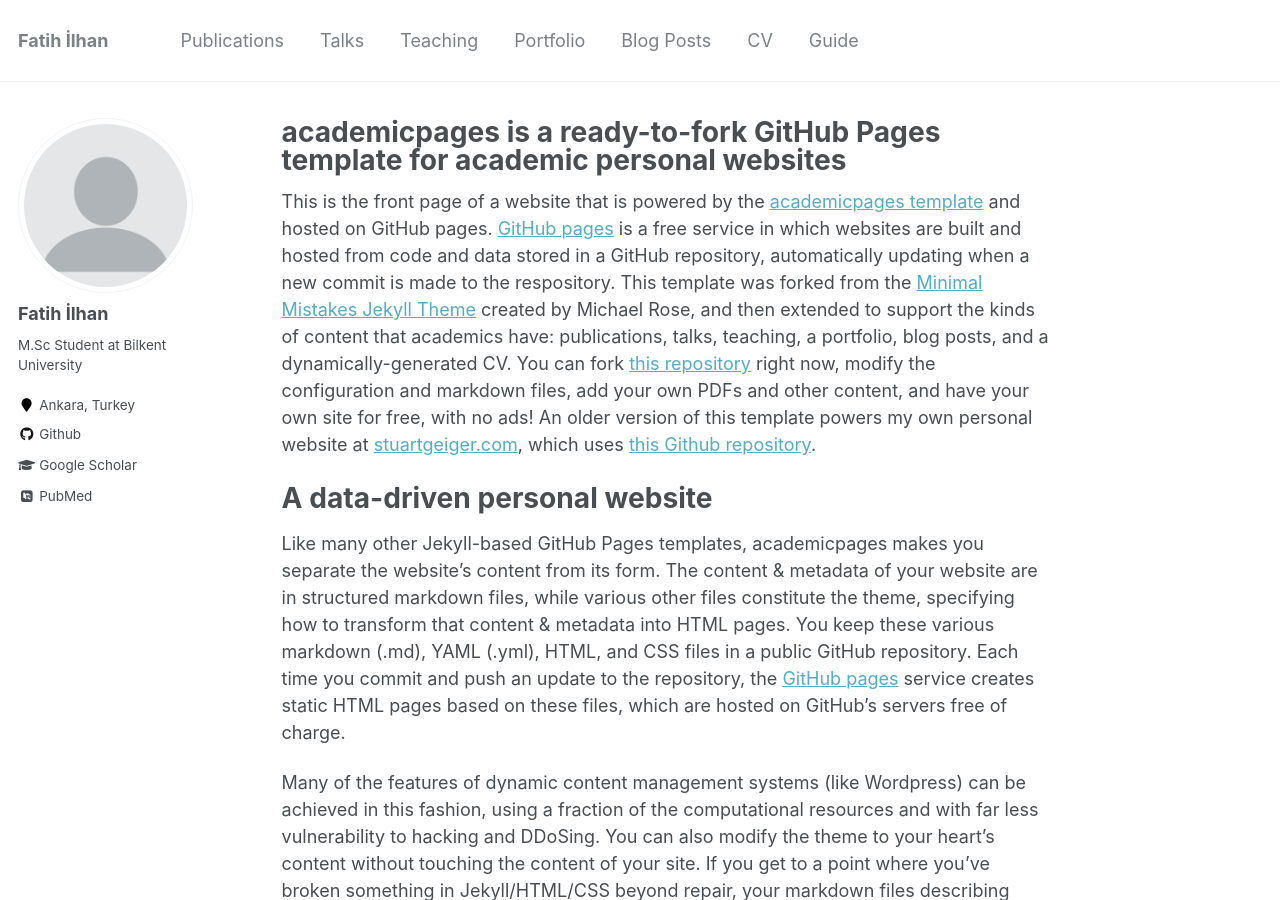
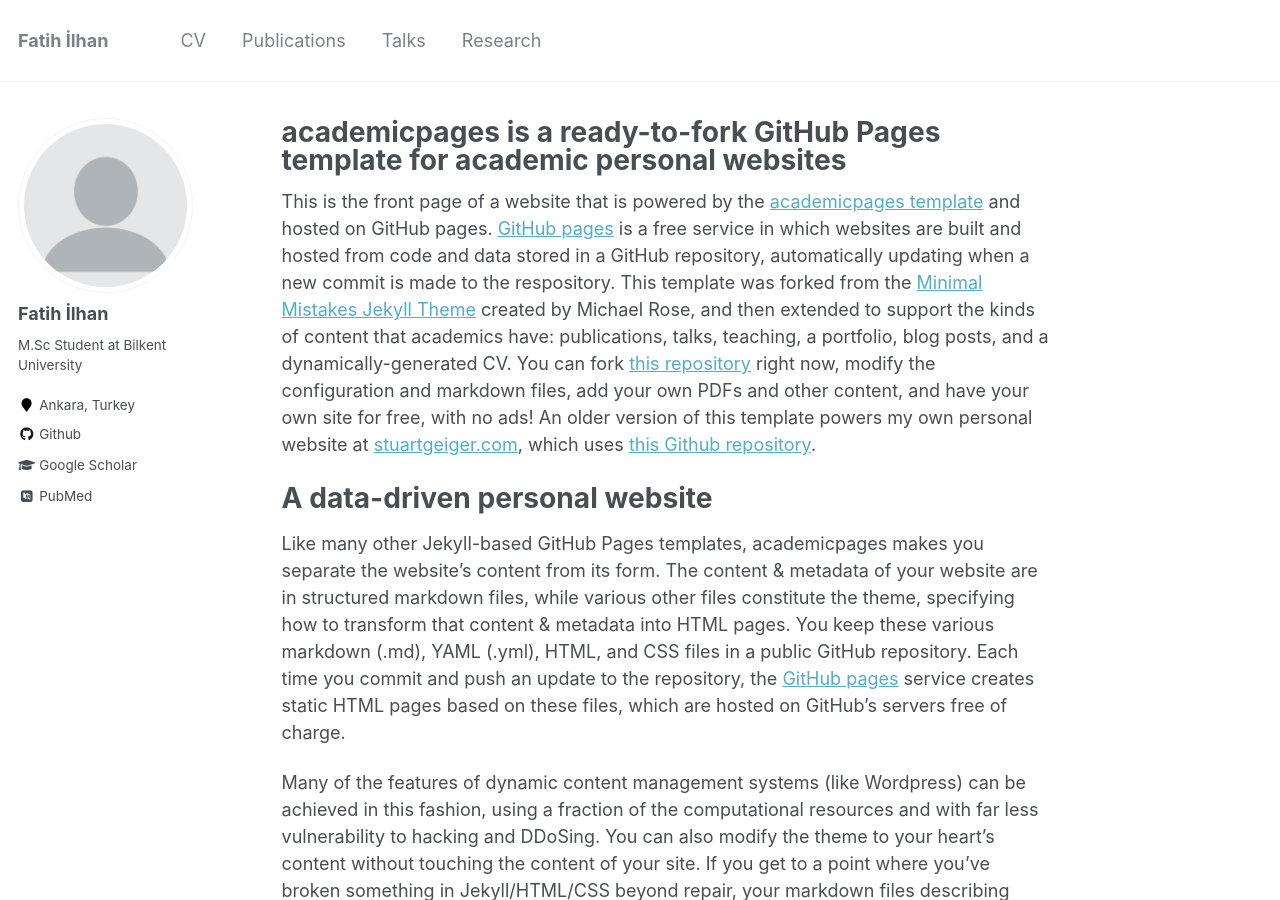
Before and after one commit to fatih-ilhan/fatih-ilhan.github.io, a Jekyll site: the page built from _pages/about.md, in a window 1280 px wide and 900 px high. Built offline with Jekyll 4.4.1, drawn with Linux system fonts in a browser that asks for light colours; some web fonts are replaced.

Commit message:
Update navigation.yml

```diff
--- a/_data/navigation.yml
+++ b/_data/navigation.yml
@@ -1,22 +1,13 @@
 # main links links
 main:
+  - title: "CV"
+    url: /cv/
+
   - title: "Publications"
     url: /publications/
 
   - title: "Talks"
     url: /talks/
 
-  - title: "Teaching"
+  - title: "Research"
     url: /teaching/
-
-  - title: "Portfolio"
-    url: /portfolio/
-
-  - title: "Blog Posts"
-    url: /year-archive/
-
-  - title: "CV"
-    url: /cv/
-
-  - title: "Guide"
-    url: /markdown/
```
